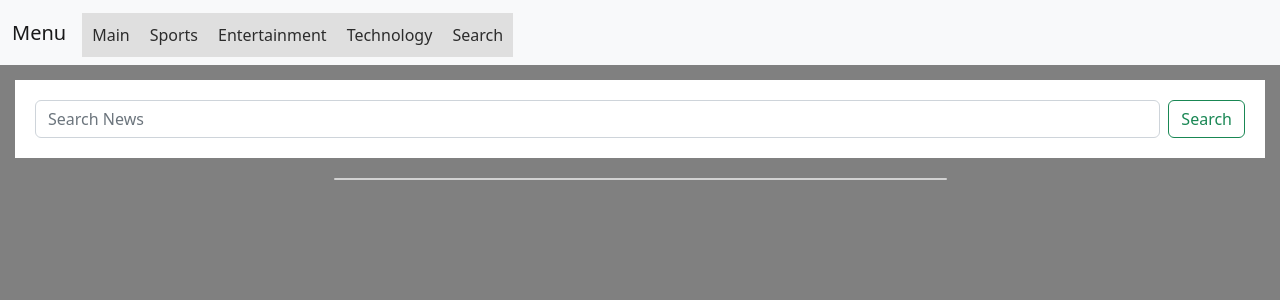
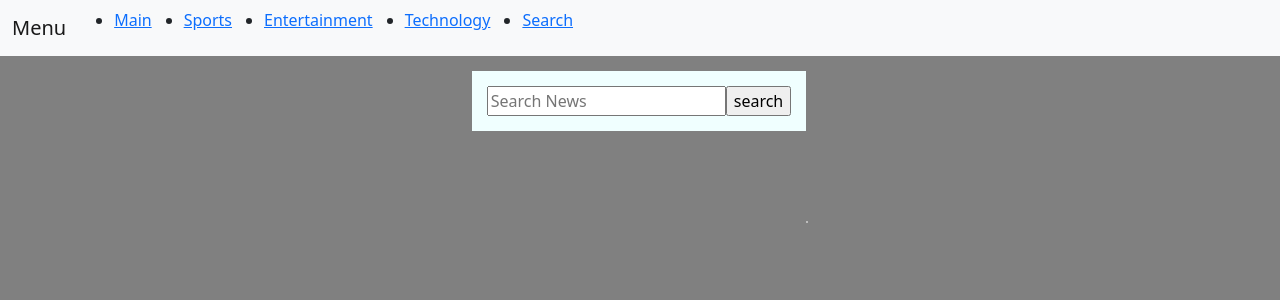
Before and after one commit to Jumicode/News-App-with-React-Bootstrap, a React (Create React App) app: page /Search in a window 1280 px wide. Shown: the top 300 px of the page. Built offline with nearby package versions, Linux system fonts and the light colour scheme.

Commit message:
Revert "final styles and screen adaptation completed"
This reverts commit 6643722daa6f106d9b2ba308760a3caf02f17686.

```diff
--- a/src/Pages/News.jsx
+++ b/src/Pages/News.jsx
@@ -6,7 +6,7 @@ import axios from "axios"
 import Card from 'react-bootstrap/Card';
 import Col from 'react-bootstrap/Col';
 import Row from 'react-bootstrap/Row';
-import '../styles/News.css'
+import '../styles/News.scss'
 
 
 
@@ -61,12 +61,12 @@ dispatch(setNewsSearch(res.data.articles));
       <div className='NewsContainer'>
 
 
-         <NewsForm  getAllNews={getAllNews}></NewsForm>
+<NewsForm  getAllNews={getAllNews}></NewsForm>
+
+
 
 <Row   xs={1} md={2} className="g-4Search">
-
 <Col>
-
 <Card >
 
 
@@ -79,7 +79,7 @@ dispatch(setNewsSearch(res.data.articles));
               <Card.Text>
               {news.description}
               <a href={`${news.url}`} target='blank'>View all</a>
-              <span>-{news.author}</span>
+              <p>-{news.author}</p>
               </Card.Text>
 
             </Card.Body>
--- a/src/Pages/NewsEntertainment.jsx
+++ b/src/Pages/NewsEntertainment.jsx
@@ -5,7 +5,7 @@ import { setNewsEntertainment } from '../features/News/NewsSlice';
 import Card from 'react-bootstrap/Card';
 import Col from 'react-bootstrap/Col';
 import Row from 'react-bootstrap/Row';
-import '../styles/News.css'
+import '../styles/News.scss'
 
 
 
@@ -18,7 +18,6 @@ const NewsEntertainment = () => {
 
 useEffect(() => {
   getEntertainmetNews()
-   // eslint-disable-next-line react-hooks/exhaustive-deps
 }, []);
 
 
@@ -39,7 +38,7 @@ const getEntertainmetNews =() => {
 
         <div className='NewsContainer'>
 
-         <h1 className='Title'>Entertainmet</h1>
+
 <Row   xs={1} md={2} className="g-4">
 <Col>
 <Card >
@@ -54,7 +53,7 @@ const getEntertainmetNews =() => {
               <Card.Text>
               {news.description}
               <a href={`${news.url}`} target='blank'>View all</a>
-              <span>-{news.author}</span>
+              <p>-{news.author}</p>
               </Card.Text>
 
             </Card.Body>
--- a/src/Pages/NewsForm.jsx
+++ b/src/Pages/NewsForm.jsx
@@ -1,26 +1,14 @@
 import React from 'react';
-import Form from 'react-bootstrap/Form';
-import Button from 'react-bootstrap/Button';
+
 
 const NewsForm = ({getAllNews}) => {
     return (
         <div>
 
-<Form  className="d-flex"  onSubmit={getAllNews}>
-
-<Form.Control
-
- type='text'
- name='news'
- placeholder='Search News'
- className="me-2"
- >
-
-</Form.Control>
- <Button type='submit'  variant="outline-success">Search</Button>
-
-</Form>
-
+<form  className='NewsSearch'  onSubmit={getAllNews} >
+  <input type='text' name='news'  placeholder='Search News'></input>
+  <input type='submit' value='search'></input>
+</form>
 
 
 
@@ -31,6 +19,3 @@ const NewsForm = ({getAllNews}) => {
 }
 
 export default NewsForm;
-
-
-<input type='submit' value='search'></input>
--- a/src/Pages/NewsMain.jsx
+++ b/src/Pages/NewsMain.jsx
@@ -5,7 +5,7 @@ import { setNewsMain } from '../features/News/NewsSlice';
 import Card from 'react-bootstrap/Card';
 import Col from 'react-bootstrap/Col';
 import Row from 'react-bootstrap/Row';
-import '../styles/News.css'
+import '../styles/News.scss'
 
 
 
@@ -20,7 +20,6 @@ const { newsMain } = useSelector((state) => state.news)
 
 useEffect(() => {
  getMainNews();
-  // eslint-disable-next-line react-hooks/exhaustive-deps
 }, []);
 
 const dispatch = useDispatch();
@@ -41,7 +40,6 @@ dispatch(setNewsMain(res.data.articles))
  return (
         <div className='NewsContainer'>
 
-         <h1 className='Title'>News Main</h1>
 
 <Row   xs={1} md={2} className="g-4">
 <Col>
@@ -57,7 +55,7 @@ dispatch(setNewsMain(res.data.articles))
               <Card.Text>
               {news.description}
               <a href={`${news.url}`} target='blank'>View all</a>
-              <span>-{news.author}</span>
+              <p>-{news.author}</p>
               </Card.Text>
 
             </Card.Body>
--- a/src/Pages/NewsSports.jsx
+++ b/src/Pages/NewsSports.jsx
@@ -5,7 +5,7 @@ import { setNewsSports } from '../features/News/NewsSlice';
 import Card from 'react-bootstrap/Card';
 import Col from 'react-bootstrap/Col';
 import Row from 'react-bootstrap/Row';
-import '../styles/News.css'
+import '../styles/News.scss'
 
 
 
@@ -18,7 +18,7 @@ const NewsSports = () => {
 useEffect(() => {
 
 getAllSportNews();
- // eslint-disable-next-line react-hooks/exhaustive-deps
+
 }, []);
 
 const dispatch = useDispatch();
@@ -39,7 +39,7 @@ const getAllSportNews = () =>{
     return (
         <div className='NewsContainer'>
 
-         <h1 className='Title'>Sports</h1>
+
         <Row   xs={1} md={2} className="g-4">
         <Col>
         <Card >
@@ -54,7 +54,7 @@ const getAllSportNews = () =>{
                       <Card.Text>
                       {news.description}
                       <a href={`${news.url}`} target='blank'>View all</a>
-                      <span>-{news.author}</span>
+                      <p>-{news.author}</p>
                       </Card.Text>
 
                     </Card.Body>
--- a/src/Pages/NewsTechnology.jsx
+++ b/src/Pages/NewsTechnology.jsx
@@ -5,20 +5,19 @@ import { getTechnology } from '../service/AxiosService';
 import Card from 'react-bootstrap/Card';
 import Col from 'react-bootstrap/Col';
 import Row from 'react-bootstrap/Row';
-import '../styles/News.css'
+import '../styles/News.scss'
 
 
 const Newstechnology = () => {
 
 
     const { newsTechnology } = useSelector((state) => state.news)
-    const dispatch = useDispatch();
+
     useEffect(() => {
     getAllTechnology();
-     // eslint-disable-next-line react-hooks/exhaustive-deps
     }, []);
 
-
+    const dispatch = useDispatch();
 
 
 const getAllTechnology = () =>{
@@ -37,7 +36,6 @@ dispatch(setNewsTechnology(res.data.articles));
         <div className='NewsContainer'>
 
 
-         <h1 className='Title'>Technology</h1>
         <Row   xs={1} md={2} className="g-4">
         <Col>
         <Card >
@@ -52,7 +50,7 @@ dispatch(setNewsTechnology(res.data.articles));
                       <Card.Text>
                       {news.description}
                       <a href={`${news.url}`} target='blank'>View all</a>
-                      <span>-{news.author}</span>
+                      <p>-{news.author}</p>
                       </Card.Text>
 
                     </Card.Body>
--- a/src/components/NavBar.jsx
+++ b/src/components/NavBar.jsx
@@ -3,7 +3,6 @@ import { NavLink } from "react-router-dom";
 import Container from 'react-bootstrap/Container';
 import Nav from 'react-bootstrap/Nav';
 import Navbar from 'react-bootstrap/Navbar';
-import '../styles/News.css'
 
 
 
@@ -21,44 +20,44 @@ const NavBar = () => {
             style={{ maxHeight: '100px' }}
             navbarScroll
           >
-
-
+            <ul>
+            <li>
                 <NavLink
                     to='/'
-                    className='link'
 
 
                 >Main</NavLink>
-
-
-
+            </li>
+        </ul>
+        <ul>
+                <li>
                     <NavLink
                         to='/Sports'
-                        className='link'
+
                     >Sports</NavLink>
-
-
-
+                </li>
+            </ul><ul>
+                <li>
                     <NavLink
                         to='/Entertainment'
-                        className='link'
+
                     >Entertainment</NavLink>
-
-
-
+                </li>
+            </ul><ul>
+                <li>
                     <NavLink
                         to='/Technology'
-                        className='link'
+
                     >Technology</NavLink>
-
-
-
+                </li>
+            </ul><ul>
+                <li>
                     <NavLink
                         to='/Search'
-                        className='link'
+
                     >Search</NavLink>
-
-
+                </li>
+            </ul>
 
           </Nav>
 
--- a/src/styles/News.css
+++ /dev/null
@@ -1,57 +0,0 @@
-body{
-    background-color: gray;
-}
-
-
-.NewsContainer{
-
-    display: flex;
-
-    justify-content: center;
-    flex-direction: column;
-
-   padding: 15px;
-   background-color: gray;
-}
-.link{
-    color: rgb(44, 44, 44);
-    text-decoration: none;
-   padding: 10px;
-   background: rgb(223, 223, 223);
-   margin-top: 5px;
-
-}
-
-
-.News{
-    padding: 15px;
-    margin-top: 20px;
-    background-color: rgb(225, 225, 230);
-
-}
-.d-flex{
-    background: #fff;
-    padding: 20px;
-
-
-
-
-}
-
-.g-4{
-   display: flex;
-   justify-content: center;
-
-}
-
-.g-4Search{
-margin-top: 20px;
- display: flex;
- justify-content: center;
-}
-
-.Title{
-    text-align: center;
-    background-color: rgb(105, 97, 97);
-    font-family:   monospace;
-}
--- /dev/null
+++ b/src/styles/News.scss
@@ -0,0 +1,52 @@
+body{
+    background-color: gray;
+}
+
+
+.NewsContainer{
+
+    display: flex;
+
+    justify-content: center;
+
+   padding: 15px;
+   background-color: gray;
+}
+
+.News{
+    padding: 15px;
+    margin-top: 20px;
+    background-color: rgb(225, 225, 230);
+}
+
+.NewsSearch{
+
+display: flex;
+padding: 15px;
+justify-content: center;
+border: none;
+background: azure;
+margin: auto;
+
+
+}
+
+
+.g-4{
+   display: flex;
+   justify-content: center;
+   position: relative;
+   top: 150px;
+
+
+
+
+}
+
+.g-4Search{
+
+    position: relative;
+    top: 150px;
+    width: max-content;
+
+}
```
